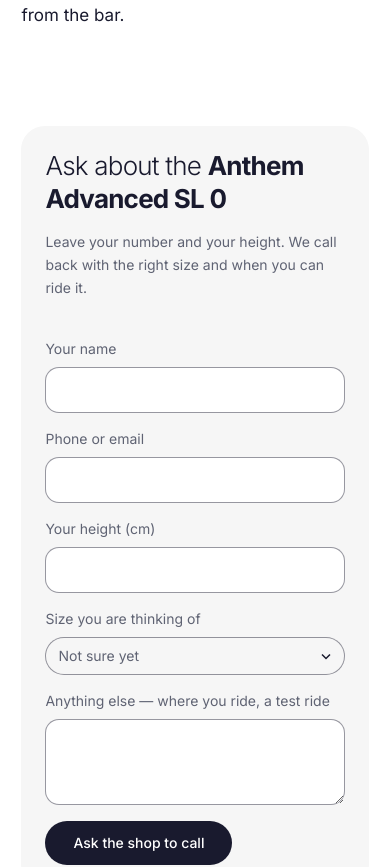
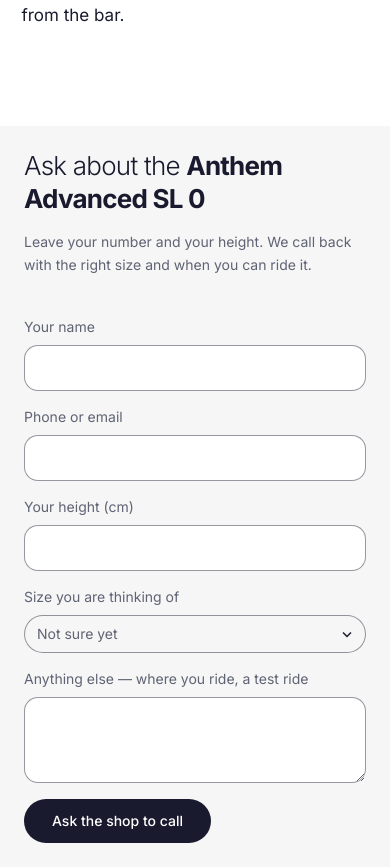
Before and after one commit to ThanhNV121097/project-e87d8873, a React (Vite) app in the folder code/frontend/: page /shop/anthem-advanced-sl-0 in a window 390 px wide. Shown: the part 2650-3517 px from the top of the page. Built offline with nearby package versions, Linux system fonts and the light colour scheme.

Commit message:
design: bleed one band or photograph off the edge per page; phone fixes; footer credit contrast; admin sign-in photo on phones

```diff
--- a/code/frontend/src/pages/Product.tsx
+++ b/code/frontend/src/pages/Product.tsx
@@ -59,7 +59,7 @@ export default function Product() {
       </section>
       <Specification bike={item} sizes={sizes} />
       <Longer bike={item} />
-      <section id="ask" className="mt-24 flex scroll-mt-24 flex-col gap-10 rounded bg-surface p-6 lg:flex-row lg:p-12">
+      <section id="ask" className="-mx-[var(--gutter)] mt-24 flex scroll-mt-24 flex-col gap-10 bg-surface p-6 sm:mx-0 sm:rounded lg:-mr-[calc((100vw-min(100vw,var(--page)))/2+var(--gutter))] lg:flex-row lg:rounded-r-none lg:p-12 lg:pr-[calc((100vw-min(100vw,var(--page)))/2+var(--gutter)+3rem)]">
         <div className="lg:w-4/12">
           <h2 className="text-[length:var(--size-h2)] leading-tight text-ink"><span className="font-light"><T k="pages.product.ask_light" /> </span><span className="font-bold">{item.name}</span></h2>
           <T k={inStock(item) ? "pages.product.ask_line" : "pages.product.ask_line_out"} as="p" className="mt-4 max-w-[40ch] text-sm leading-relaxed text-ink-soft" />
```
